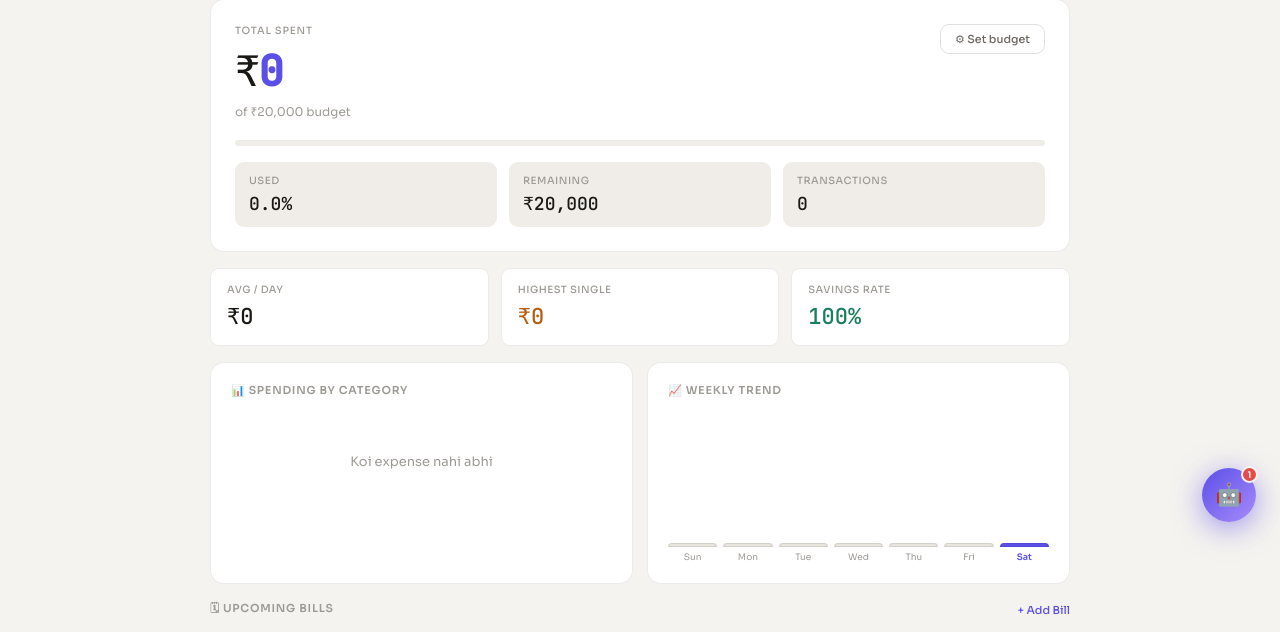
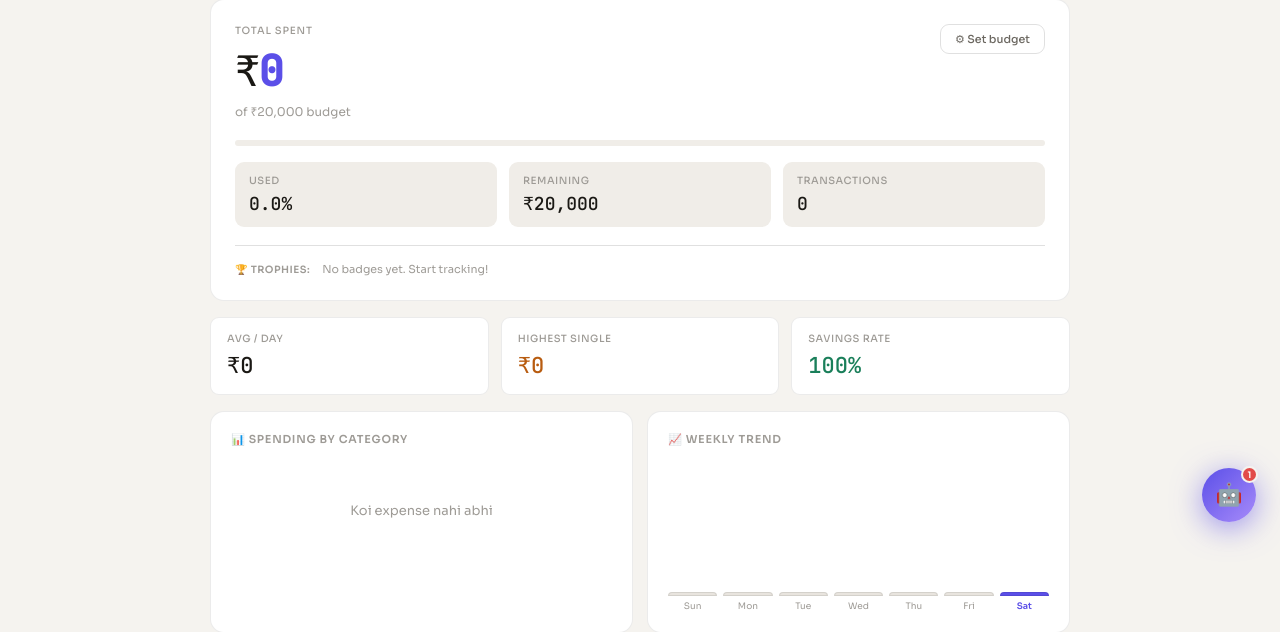
Before and after one commit to ajay160380/-smart-expense-coach, a Django app: page / in a window 1280 px wide. Shown: the part 250-882 px from the top of the page. Run offline with Django 5.2, Linux system fonts and the light colour scheme; a user stored in the database is signed in; tables that the repository leaves empty hold one stand-in row (values such as "Sample post").

Commit message:
feat: added gamification badges and dark mode memory to UI

```diff
--- a/tracker/templates/tracker/dashboard.html
+++ b/tracker/templates/tracker/dashboard.html
@@ -74,6 +74,16 @@ body{background:var(--bg);color:var(--text);font-family:var(--font);min-height:1
 .h-stat{background:var(--surface2);border-radius:var(--radius-sm);padding:12px 14px;}
 .h-stat-l{font-size:10px;color:var(--text3);font-weight:500;text-transform:uppercase;letter-spacing:.05em;margin-bottom:5px;}
 .h-stat-v{font-size:18px;font-weight:500;font-family:var(--mono);}
+
+/* 🎮 BADGES (GAMIFICATION) */
+.badges-wrap { margin-top: 18px; padding-top: 16px; border-top: 0.5px solid var(--border2); display: flex; align-items: center; gap: 8px; flex-wrap: wrap; }
+.badge-label { font-size: 10px; font-weight: 600; text-transform: uppercase; color: var(--text3); letter-spacing: 0.05em; margin-right: 4px; }
+.badge { padding: 4px 10px; border-radius: var(--radius-pill); font-size: 11px; font-weight: 600; display: inline-flex; align-items: center; gap: 4px; animation: popIn 0.3s cubic-bezier(0.34, 1.56, 0.64, 1); }
+.b-starter { background: var(--green-bg); color: var(--green); }
+.b-pro { background: var(--primary-l); color: var(--primary); }
+.b-ninja { background: var(--amber-bg); color: var(--amber); }
+.b-danger { background: var(--red-bg); color: var(--red); }
+@keyframes popIn { from { transform: scale(0.8); opacity: 0; } to { transform: scale(1); opacity: 1; } }
 
 /* STAT ROW */
 .stat-row{display:grid;grid-template-columns:repeat(3,1fr);gap:12px;margin-bottom:16px;}
@@ -290,6 +300,12 @@ body{background:var(--bg);color:var(--text);font-family:var(--font);min-height:1
       <div class="h-stat"><div class="h-stat-l">Used</div><div class="h-stat-v" id="hero-pct">0%</div></div>
       <div class="h-stat"><div class="h-stat-l">Remaining</div><div class="h-stat-v" id="hero-rem">₹0</div></div>
       <div class="h-stat"><div class="h-stat-l">Transactions</div><div class="h-stat-v" id="hero-count">0</div></div>
+    </div>
+
+    <!-- 🚀 ADDED: TROPHY ROOM -->
+    <div class="badges-wrap">
+      <div class="badge-label">🏆 Trophies:</div>
+      <div id="badge-container" style="display:flex; gap:8px;"></div>
     </div>
   </div>
 
@@ -508,7 +524,12 @@ let bills = [
 let budget = {{ budget }};
 let activeFilter='month', activeCatFilter='all';
 let aiOpen=false, aiTyping=false, aiSeen=false, aiHistory=[];
-let darkMode=false;
+
+// 🚀 FIXED: Theme Memory Logic
+let darkMode = localStorage.getItem('theme') === 'dark';
+if (darkMode) {
+  document.documentElement.setAttribute('data-theme', 'dark');
+}
 
 const today=new Date();
 document.getElementById('month-label').textContent=today.toLocaleDateString('en-IN',{month:'long',year:'numeric'});
@@ -516,14 +537,21 @@ document.getElementById('inp-date').value=today.toISOString().split('T')[0];
 document.getElementById('budget-inp').value=budget;
 document.getElementById('bill-date').value=today.toISOString().split('T')[0];
 
+if (darkMode) {
+    document.getElementById('theme-btn').textContent = '☀️';
+} else {
+    document.getElementById('theme-btn').textContent = '🌙';
+}
+
 function fmt(n){return'₹'+Math.round(n).toLocaleString('en-IN');}
 function fmtDate(d){return new Date(d+'T00:00:00').toLocaleDateString('en-IN',{day:'2-digit',month:'short'});}
 function esc(s){return String(s).replace(/&/g,'&amp;').replace(/</g,'&lt;').replace(/>/g,'&gt;');}
 
 function toggleTheme(){
-  darkMode=!darkMode;
-  document.documentElement.setAttribute('data-theme',darkMode?'dark':'');
-  document.getElementById('theme-btn').textContent=darkMode?'☀️':'🌙';
+  darkMode = !darkMode;
+  document.documentElement.setAttribute('data-theme', darkMode ? 'dark' : '');
+  document.getElementById('theme-btn').textContent = darkMode ? '☀️' : '🌙';
+  localStorage.setItem('theme', darkMode ? 'dark' : 'light');
 }
 
 function getFiltered(){
@@ -538,7 +566,7 @@ function getFiltered(){
 function getCatFiltered(){const f=getFiltered();return activeCatFilter==='all'?f:f.filter(e=>e.cat===activeCatFilter);}
 function setFilter(f,el){activeFilter=f;document.querySelectorAll('.tab').forEach(t=>t.classList.remove('active'));el.classList.add('active');render();}
 
-function render(){renderHero();renderStats();renderCats();renderChart();renderFilterTags();renderTxns();renderBills();updateBannerMsg();}
+function render(){renderHero();renderStats();renderCats();renderChart();renderFilterTags();renderTxns();renderBills();updateBannerMsg();renderBadges();}
 
 function renderHero(){
   const f=getFiltered(),total=f.reduce((s,e)=>s+e.amount,0),pct=Math.min(total/budget*100,100);
@@ -602,7 +630,6 @@ function renderFilterTags(){
   ).join('');
 }
 
-// 🚀 FIXED: Delete button added back to renderTxns
 function renderTxns(){
   const search=document.getElementById('search-input').value.toLowerCase();
   let f=getCatFiltered();
@@ -624,7 +651,6 @@ function renderTxns(){
   ).join('');
 }
 
-// 🚀 FIXED: Delete button added back to renderBills
 function renderBills(){
   const el=document.getElementById('bills-list');
   const now=new Date();
@@ -646,7 +672,26 @@ function renderBills(){
   }).join('');
 }
 
-// 🚀 ADDED: Delete logic linked to Django hidden form
+// 🚀 ADDED: Gamification Badges Logic
+function renderBadges() {
+  const container = document.getElementById('badge-container');
+  if(!container) return;
+  const monthFiltered = getFiltered();
+  const total = monthFiltered.reduce((s,e) => s + e.amount, 0);
+  const pct = budget > 0 ? (total / budget * 100) : 0;
+
+  let html = '';
+
+  if (expenses.length >= 1) html += '<span class="badge b-starter">🌱 Starter</span>';
+  if (expenses.length >= 10) html += '<span class="badge b-pro">🔥 Pro Tracker</span>';
+  if (pct > 0 && pct <= 50) html += '<span class="badge b-ninja">🥷 Savings Ninja</span>';
+  if (pct >= 90) html += '<span class="badge b-danger">🚨 Danger Zone</span>';
+
+  if (!html) html = '<span style="font-size:11px; color:var(--text3);">No badges yet. Start tracking!</span>';
+
+  container.innerHTML = html;
+}
+
 function deleteExpense(id) {
     if(confirm("Ye expense sach mein delete karna hai?")) {
         const form = document.getElementById('delete-form');
--- a/tracker/urls.py
+++ b/tracker/urls.py
@@ -1,20 +1,25 @@
 from django.urls import path
+from django.contrib.auth import views as auth_views  # 🚀 YE IMPORT NAYA HAI
 from . import views
 
 urlpatterns = [
-    # Dashboard & Auth (Agar tera auth alag file me hai toh ignore karna)
+    # Dashboard
     path('', views.dashboard, name='dashboard'),
+
+    # 🚀 AUTHENTICATION WALE URLS (Jo pehle missing the)
+    path('login/', auth_views.LoginView.as_view(template_name='tracker/login.html'), name='login'),
+    path('logout/', auth_views.LogoutView.as_view(next_page='login'), name='logout'),
     path('register/', views.register, name='register'),
 
     # Expenses
     path('add/', views.add_expense, name='add_expense'),
     path('edit/<int:pk>/', views.edit_expense, name='edit_expense'),
-    path('delete/<int:pk>/', views.delete_expense, name='delete_expense'), # 🚀 YE ZAROORI HAI
+    path('delete/<int:pk>/', views.delete_expense, name='delete_expense'),
     path('export/', views.export_expenses, name='export_expenses'),
 
     # Subscriptions / Bills
     path('add-sub/', views.add_subscription, name='add_subscription'),
-    path('delete-sub/<int:pk>/', views.delete_subscription, name='delete_subscription'), # 🚀 YE WALA MISSING THA
+    path('delete-sub/<int:pk>/', views.delete_subscription, name='delete_subscription'),
 
     # APIs & AI Chat
     path('api/category-insight/', views.api_category_insight, name='api_category_insight'),
--- a/tracker/views.py
+++ b/tracker/views.py
@@ -1,9 +1,4 @@
-"""
-views.py — PaisaTracker 2.0
-New features:
-  ① /api/category-insight/ — category select pe real-time breakdown + Groq tip
-  ② /ai_chat/              — dedicated AI chat API (PaisaMitra)
-"""
+
 
 import csv, json, calendar, logging
 from datetime import date, timedelta
@@ -143,7 +138,6 @@ def get_ai_insight(user_id, expenses, budget, total_spent) -> str:
                   f"Expenses: {summary}\n"
                   f"ONE punchy Hinglish sentence (Roman script), sarcastic, Indian references, under 30 words, ends with micro-tip. ONLY the sentence.")
 
-        # ✅ FIX: Used latest available stable model for Groq
         r = _groq().chat.completions.create(messages=[{"role":"user","content":prompt}],
                                             model="llama-3.3-70b-versatile", temperature=0.8, max_tokens=80)
         insight = r.choices[0].message.content.strip()
@@ -192,7 +186,6 @@ def api_category_insight(request: HttpRequest) -> JsonResponse:
                       f"Avg per txn: ₹{float(agg['avg'] or 0):,.0f}.\n"
                       f"ONE Hinglish sentence: roast this {category} spending with Indian reference "
                       f"+ one saving hack. Under 35 words. ONLY the sentence.")
-            # ✅ FIX: Used latest available stable model for Groq
             r   = _groq().chat.completions.create(messages=[{"role":"user","content":prompt}],
                                                    model="llama-3.3-70b-versatile", temperature=0.85, max_tokens=90)
             tip = r.choices[0].message.content.strip()
```
